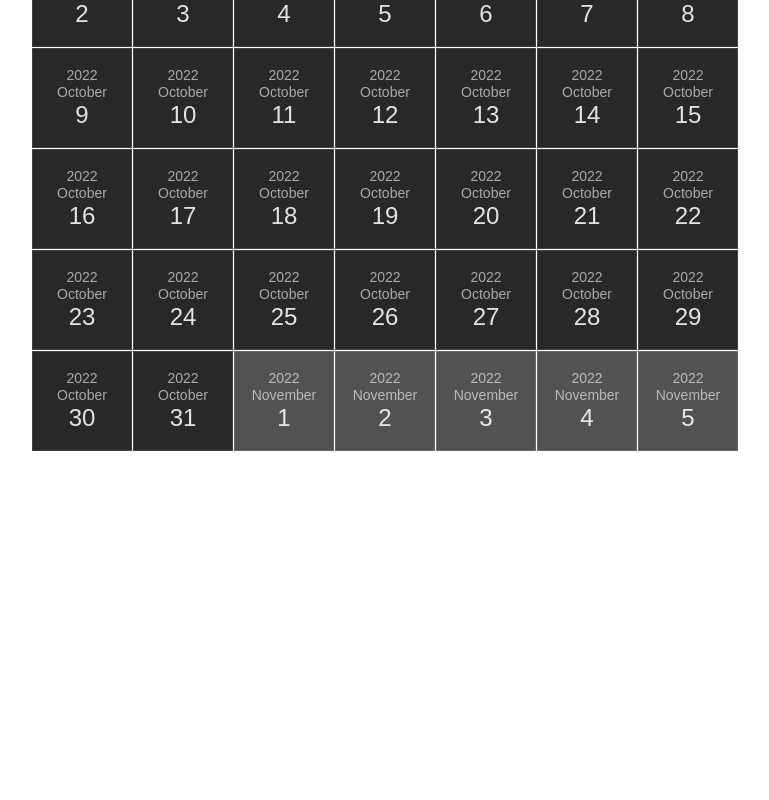
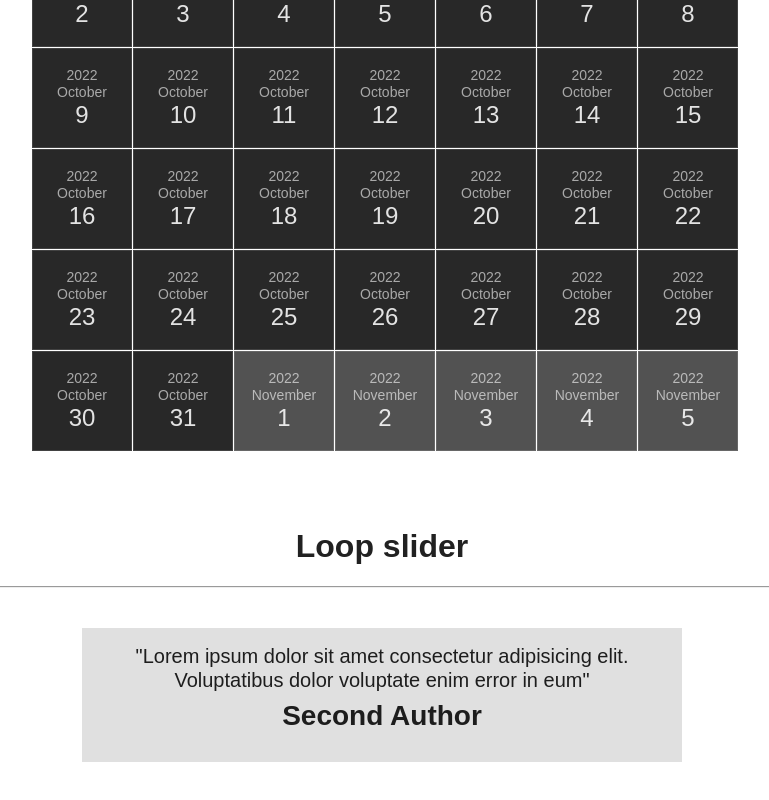
Before and after one commit to MarinaTararoschenko/test, an Angular app: page /features in a window 1280 px wide. Shown: the part 1487-2287 px from the top of the page, without its empty margins (258-1027 px from the left). Before the commit the page ends 2017 px from the top, so only its background shows below. Built offline with nearby package versions, Linux system fonts and the light colour scheme; a web font is replaced by a local one.

Commit message:
feat: added loop slider

```diff
--- a/src/app/app.module.ts
+++ b/src/app/app.module.ts
@@ -10,10 +10,11 @@ import { HomeComponent } from './home/home.component';
 import { HeaderComponent } from './shared/header/header.component';
 
 import { FeaturesComponent } from './features/features.component';
+// sections
 import { ArcChartComponent } from './features/arc-chart/arc-chart.component';
-// sections
 import { DraggingBlockComponent } from './features/dragging-block/dragging-block.component';
 import { CalendarComponent } from './features/calendar/calendar.component';
+import { LoopSliderComponent } from './features/loop-slider/loop-slider.component';
 
 import { LibraryComponent } from './library/library.component';
 
@@ -26,7 +27,8 @@ import { LibraryComponent } from './library/library.component';
         DraggingBlockComponent,
         CalendarComponent,
         LibraryComponent,
-        ArcChartComponent
+        ArcChartComponent,
+        LoopSliderComponent
     ],
     imports: [
         BrowserModule,
--- a/src/app/features/features.component.html
+++ b/src/app/features/features.component.html
@@ -29,4 +29,13 @@
   <br>
   <br>
 
+  <div class="mat-display-3 center"><b>Loop slider</b></div>
+
+  <hr>
+
+  <app-loop-slider></app-loop-slider>
+
+  <br>
+  <br>
+
 </div>
--- /dev/null
+++ b/src/app/features/loop-slider/loop-slider.component.html
@@ -0,0 +1,8 @@
+<div #slider class="sliderLoop">
+  <div class="sliderLoop__item item-ts" *ngFor="let item of sliderList">
+    <div class="inner bg-third">
+      <p class="body-2">"{{item.text}}"</p>
+      <div class="headline"><b>{{item.name}}</b></div>
+    </div>
+  </div>
+</div>
--- /dev/null
+++ b/src/app/features/loop-slider/loop-slider.component.scss
@@ -0,0 +1,34 @@
+.sliderLoop {
+  display: grid;
+
+  &__item {
+    position: relative;
+    grid-row-start: 1;
+    grid-row-end: 3;
+    grid-column-start: 1;
+    grid-column-end: 3;
+    opacity: 0;
+    width: 600px;
+    max-width: 100%;
+    min-height: 150px;
+    text-align: center;
+    margin: 32px auto;
+    transform-origin: left top;
+
+    &:first-child {
+      opacity: 1;
+
+      > .inner {
+        transform: scale(1,1);
+      }
+    }
+
+    .inner {
+      position: absolute;
+      left: 0;
+      padding: 16px;
+      transform: scale(0);
+      transition: transform .3s;
+    }
+  }
+}
--- /dev/null
+++ b/src/app/features/loop-slider/loop-slider.component.ts
@@ -0,0 +1,86 @@
+import { Component, OnInit, ViewChild, ElementRef, AfterViewInit, Inject, PLATFORM_ID } from '@angular/core';
+import { isPlatformBrowser } from '@angular/common';
+
+interface ISliderLoop {
+    id: number;
+    text: string;
+    name: string;
+}
+
+@Component({
+    selector: 'app-loop-slider',
+    templateUrl: './loop-slider.component.html',
+    styleUrls: ['./loop-slider.component.scss']
+})
+
+export class LoopSliderComponent implements OnInit, AfterViewInit {
+    @ViewChild('slider') public slider!: ElementRef;
+    current = 0;
+
+    public sliderList: Array<ISliderLoop> = [
+        {
+            id: 1,
+            text: 'Lorem ipsum dolor sit amet consectetur adipisicing elit. Voluptatibus dolor voluptate enim error in eum. Illum numquam sapiente quasi a deserunt, expedita ullam doloribus porro, sunt autem voluptatibus inventore pariatur.',
+            name: 'First Author'
+        }, {
+            id: 2,
+            text: 'Lorem ipsum dolor sit amet consectetur adipisicing elit. Voluptatibus dolor voluptate enim error in eum',
+            name: 'Second Author'
+        }, {
+            id: 3,
+            text: 'Lorem ipsum dolor sit amet consectetur adipisicing elit. Voluptatibus dolor voluptate enim error in eum. Illum numquam sapiente quasi a deserunt, expedita ullam doloribus porro',
+            name: 'Third Author'
+        }, {
+            id: 4,
+            text: 'Illum numquam sapiente quasi a deserunt, expedita ullam doloribus porro, sunt autem voluptatibus inventore pariatur.',
+            name: 'Fourth Author'
+        }
+    ];
+
+    constructor(
+        @Inject(PLATFORM_ID) private platformId: any
+    ) {
+    }
+
+    public ngOnInit(): void {
+    }
+
+    public ngAfterViewInit(): void {
+        if (isPlatformBrowser(this.platformId)) {
+            setTimeout(() => {
+                this.initSliderLoop();
+            }, 100);
+        }
+    }
+
+    public initSliderLoop(): void {
+        setInterval(() => {
+            const sliderItems = this.slider.nativeElement.getElementsByClassName('item-ts');
+
+            if (this.current < sliderItems.length - 1) {
+                this.current++;
+            } else {
+                this.current = 0;
+            }
+
+            for (let i = 0; i <= sliderItems.length - 1; i++) {
+                sliderItems[i].style.opacity = '0';
+                sliderItems[i].getElementsByClassName('inner')[0].style.transform = 'scale(0)';
+            }
+
+            if (this.current > 0) {
+                sliderItems[this.current - 1].style.opacity = '0';
+                sliderItems[this.current - 1].getElementsByClassName('inner')[0].style.transform = 'scale(0)';
+            } else {
+                sliderItems[0].style.opacity = '0';
+                sliderItems[0].getElementsByClassName('inner')[0].style.transform = 'scale(0)';
+            }
+
+            setTimeout(() => {
+                sliderItems[this.current].style.opacity = '1';
+                sliderItems[this.current].getElementsByClassName('inner')[0].style.transform = 'scale(1,1)';
+            }, 100);
+        }, 3000);
+    }
+
+}
```
